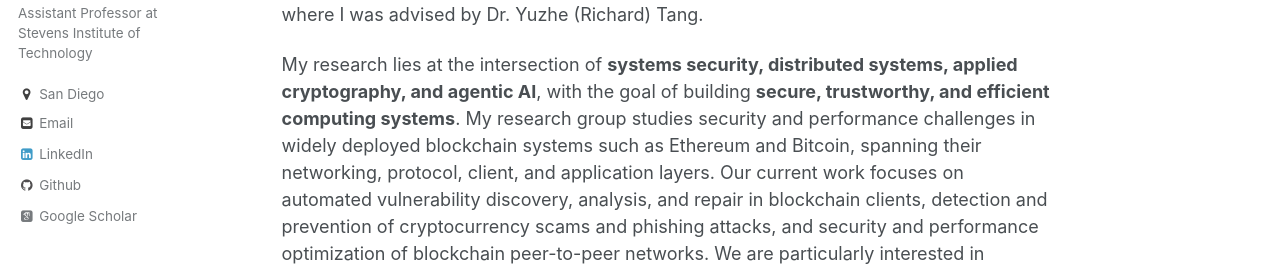
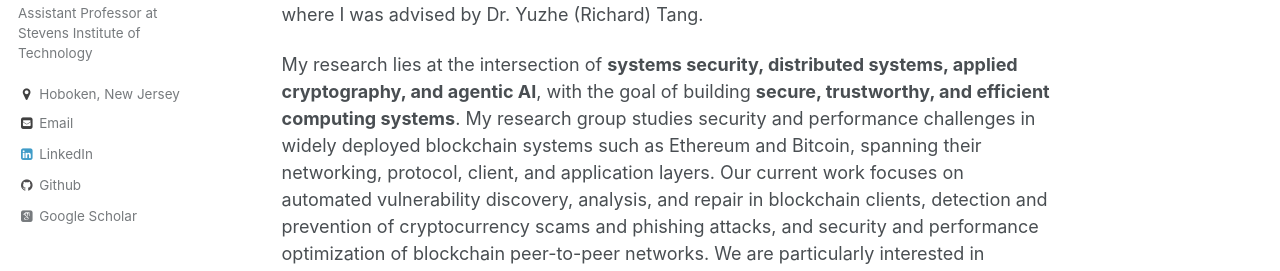
Before and after one commit to likai1993/likai1993.github.io, a Jekyll site: the page built from _pages/about.md, in a window 1280 px wide. Shown: the part 336-607 px from the top of the page. Built offline with Jekyll 4.4.1, drawn with Linux system fonts in a browser that asks for light colours; some web fonts are replaced.

Commit message:
Update _config.yml

```diff
--- a/_config.yml
+++ b/_config.yml
@@ -83,7 +83,7 @@ author:
   name             : "Kai Li"
   avatar           : "IMG_2645.jpg"
   bio              : "Assistant Professor at Stevens Institute of Technology"
-  location         : "San Diego"
+  location         : "Hoboken, New Jersey"
   employer         :
   googlescholar    : "https://scholar.google.com/citations?user=dtQ6JD0AAAAJ&hl=en"
   email            : "kli50@stevens.edu"
```
